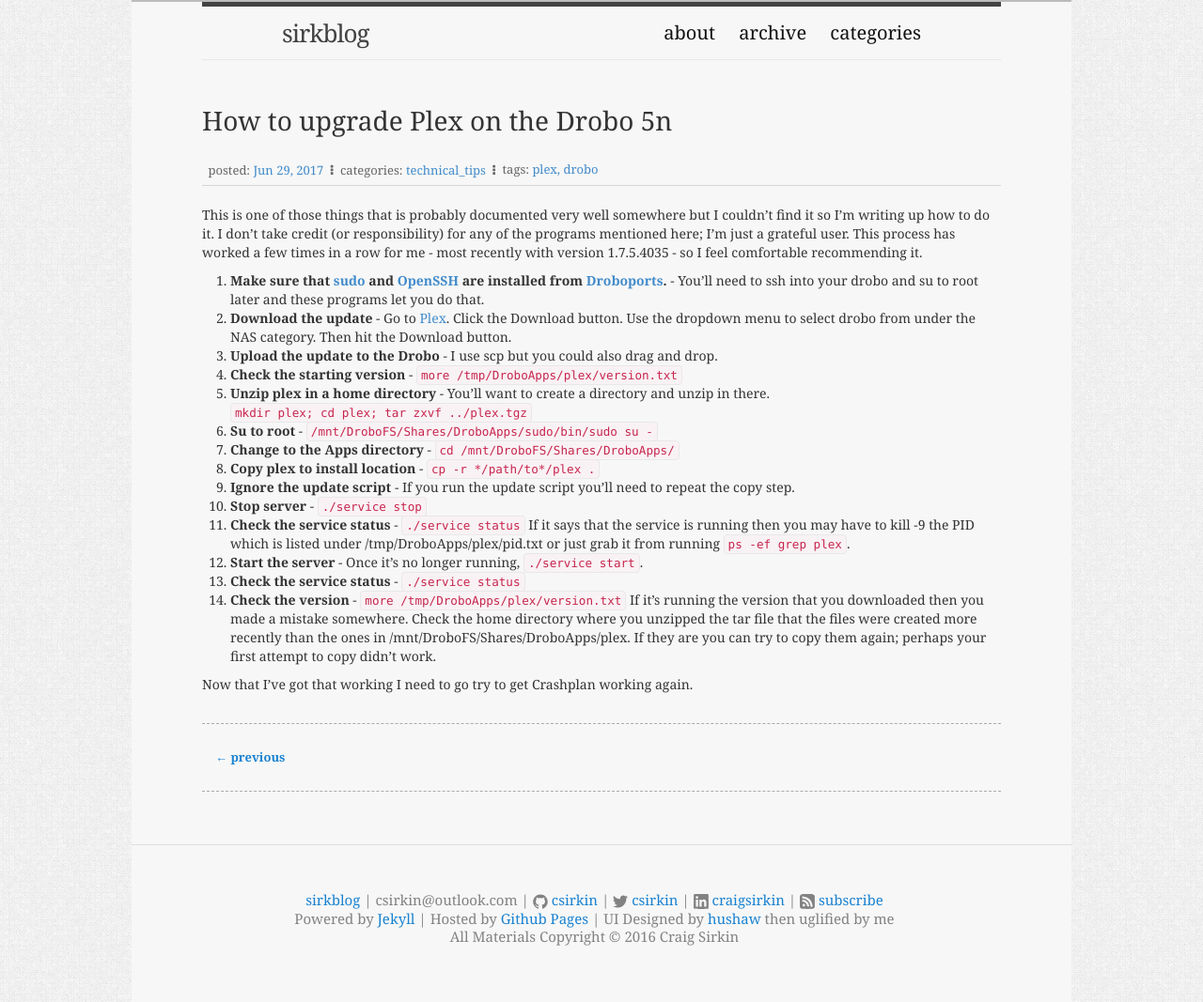
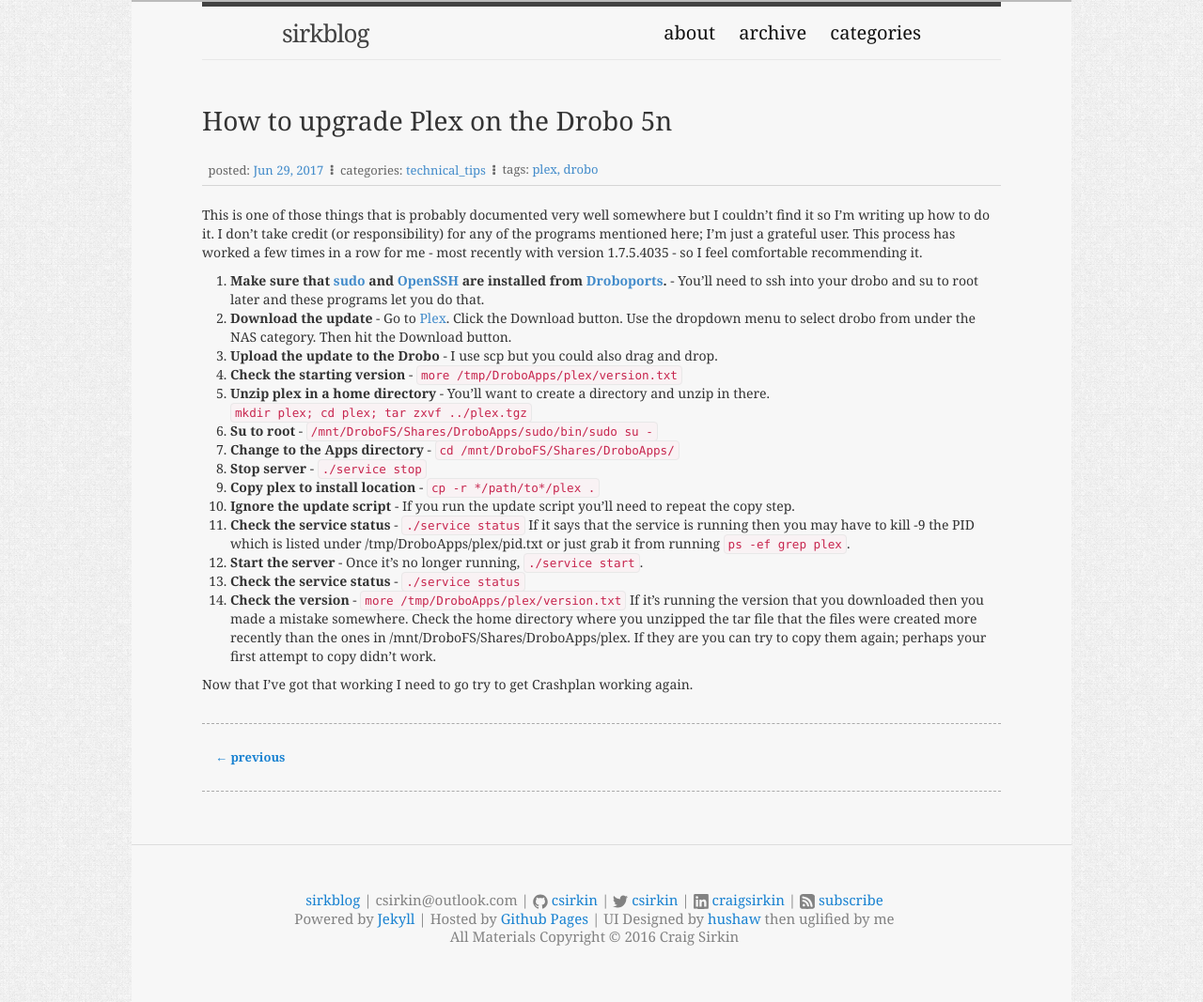
Before and after one commit to csirkin/csirkin.github.io, a Jekyll site: the page built from _posts/2017-06-29-upgrading-plex-on-drobo-5n.md, in a window 1280 px wide. Shown: the whole page at 94% size. Built offline with Jekyll 4.4.1, drawn with Linux system fonts in a browser that asks for light colours; comment, search, counter and statistics services are not loaded.

````diff
--- a/_posts/2017-06-29-upgrading-plex-on-drobo-5n.md
+++ b/_posts/2017-06-29-upgrading-plex-on-drobo-5n.md
@@ -22,10 +22,10 @@ Click the Download button. Use the dropdown menu to select drobo from under
 unzip in there. ```mkdir plex; cd plex; tar zxvf ../plex.tgz```
 1. **Su to root** - ```/mnt/DroboFS/Shares/DroboApps/sudo/bin/sudo su -```
 1. **Change to the Apps directory** - ```cd /mnt/DroboFS/Shares/DroboApps/```
+1. **Stop server** - ```./service stop```
 1. **Copy plex to install location** - ```cp -r */path/to*/plex .```
 1. **Ignore the update script** - If you run the update script you'll need to
 repeat the copy step.
-1. **Stop server** - ```./service stop```
 1. **Check the service status** - ```./service status``` If it says that the
 service is running then you may have to kill -9 the PID which is
   listed under /tmp/DroboApps/plex/pid.txt or just grab it from running
````
